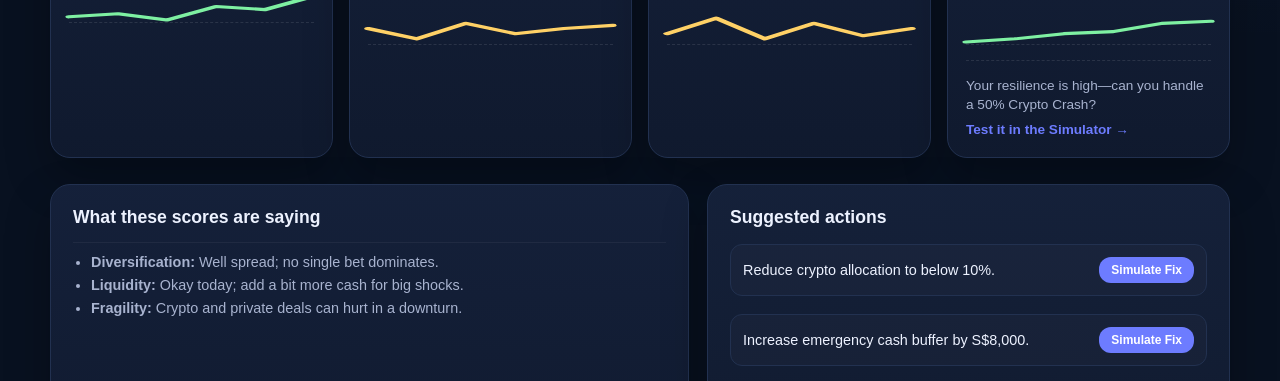
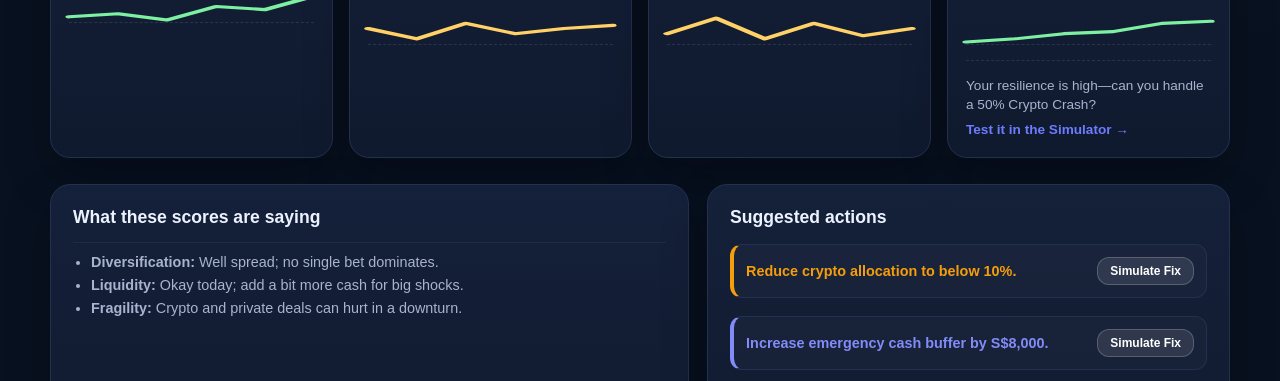
Before and after one commit to tryingtosurviven/CapitAI-2026, a website: page insights.html in a window 1280 px wide. Shown: the part 405-786 px from the top of the page. Drawn offline with Linux system fonts and the light colour scheme.

Commit message:
color coded Suggested actions

```diff
--- a/insights.html
+++ b/insights.html
@@ -403,10 +403,11 @@ background:
       renderInsights();
     });
 
+    // ADDED: "color" properties matching your mock-data.js asset allocation colors
     const suggestions = [
-      { text: "Reduce crypto allocation to below 10%.", impact: { diversification: 6, fragility: -5 } },
-      { text: "Increase emergency cash buffer by S$8,000.", impact: { liquidity: 10 } },
-      { text: "Diversify private-asset concentration into ETFs.", impact: { diversification: 4, fragility: -7 } }
+      { text: "Reduce crypto allocation to below 10%.", color: "#f59e0b", impact: { diversification: 6, fragility: -5 } }, // Amber
+      { text: "Increase emergency cash buffer by S$8,000.", color: "#818cf8", impact: { liquidity: 10 } }, // Indigo (lightened for dark mode)
+      { text: "Diversify private-asset concentration into ETFs.", color: "#10b981", impact: { diversification: 4, fragility: -7 } } // Green
     ];
 
     function resetSimulation() {
@@ -417,7 +418,7 @@ background:
       document.getElementById("liquidity-val").textContent = analytics.liquidity;
       document.getElementById("fragility-val").textContent = analytics.fragility;
 
-      // Reset colors to white
+      // Reset colors to original CSS classes by removing inline styles
       document.getElementById("diversification-val").style.color = "";
       document.getElementById("liquidity-val").style.color = "";
       document.getElementById("fragility-val").style.color = "";
@@ -431,9 +432,9 @@ background:
       if (!actionsList) return;
 
       actionsList.innerHTML = suggestions.map((action, index) => `
-        <li style="margin-bottom: 18px; display: flex; justify-content: space-between; align-items: center; gap: 12px; padding: 12px; background: rgba(255,255,255,0.02); border-radius: 12px; border: 1px solid var(--line);">
-          <span style="font-size: 0.9rem; color: var(--text);">${action.text}</span>
-          <button class="primary-btn" style="font-size: 0.75rem; padding: 6px 12px; white-space: nowrap;"
+        <li style="margin-bottom: 18px; display: flex; justify-content: space-between; align-items: center; gap: 12px; padding: 12px; background: rgba(255,255,255,0.02); border-radius: 12px; border: 1px solid var(--line); border-left: 4px solid ${action.color};">
+          <span style="font-size: 0.9rem; color: ${action.color}; font-weight: 600;">${action.text}</span>
+          <button class="primary-btn" style="font-size: 0.75rem; padding: 6px 12px; white-space: nowrap; background: rgba(255,255,255,0.1); border: 1px solid rgba(255,255,255,0.2);"
                   onclick='simulateFix(this, ${JSON.stringify(action.impact)})'>
             Simulate Fix
           </button>
```
